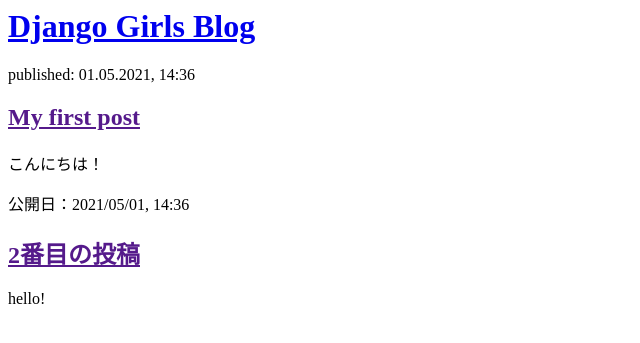
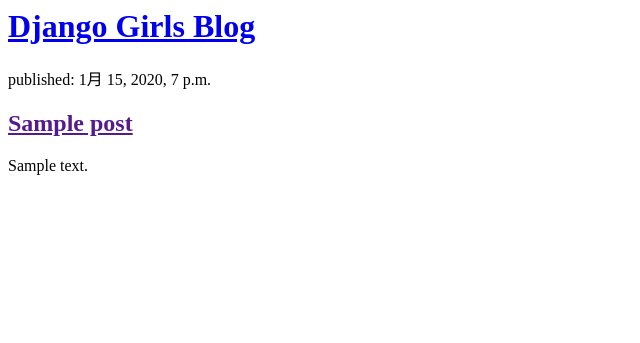
Before and after one commit to hiroyoshi09/my-first-blog, a Django app: page / in a window 1280 px wide. Shown: the top 343 px of the page, without its empty margins (0-640 px from the left). Run offline with Django 3.2, Linux system fonts and the light colour scheme; tables that the repository leaves empty hold one stand-in row (values such as "Sample post").

Commit message:
Modified templates to display posts from database.

```diff
--- a/blog/templates/blog/post_list.html
+++ b/blog/templates/blog/post_list.html
@@ -6,15 +6,11 @@
         <div>
             <h1><a href="/">Django Girls Blog</a></h1>
         </div>
-        <div>
-            <p>published: 01.05.2021, 14:36</p>
-            <h2><a href="">My first post</a></h2>
-            <p>こんにちは！</p>
-        </div>
-        <div>
-            <p>公開日：2021/05/01, 14:36</p>
-            <h2><a href="">2番目の投稿</a></h2>
-            <p>hello!</p>
-        </div>
+        {% for post in posts %}
+            <div>
+                <p>published: {{ post.published_date }}</p>
+                <h2><a href="">{{ post.title }}</a></h2>
+                <p>{{ post.text|linebreaksbr }}</p>
+            </div>
+        {% endfor %}
     </body>
-</html>
--- a/blog/views.py
+++ b/blog/views.py
@@ -1,6 +1,9 @@
 from django.shortcuts import render
+from django.utils import timezone
+from .models import Post
 
 # Create your views here.
 
 def post_list(request):
-    return render(request, 'blog/post_list.html', {})
+    posts = Post.objects.filter(published_date__lte=timezone.now()).order_by('published_date')
+    return render(request, 'blog/post_list.html', {'posts': posts})
```
